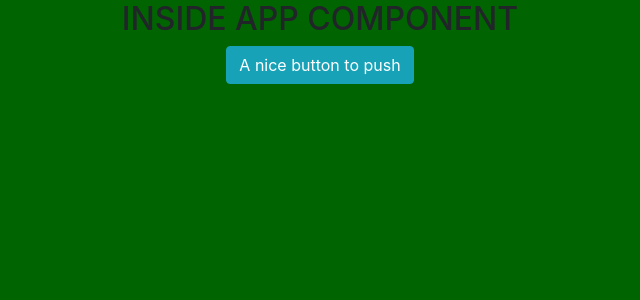
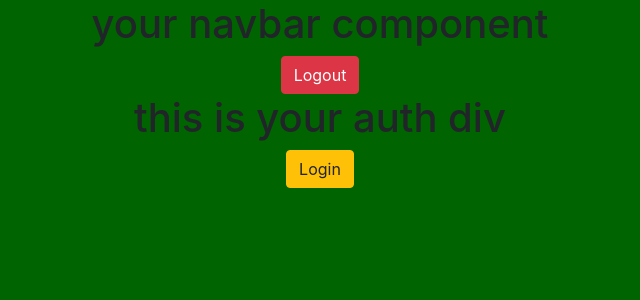
Before and after one commit to ToddSpainhour/scatt-surprise, a React (Create React App) app: page / in a window 1280 px wide. Shown: the top 300 px of the page, without its empty margins (320-960 px from the left). Built offline with nearby package versions, Linux system fonts and the light colour scheme; no server answers.

Commit message:
auth functional

```diff
--- a/src/App/App.js
+++ b/src/App/App.js
@@ -1,12 +1,34 @@
 import React from 'react';
+import firebase from 'firebase/app';
+import 'firebase/auth';
+import fbConnection from '../helpers/data/connection';
+import Navbar from '../components/shared/MyNavbar/MyNavbar';
 import './App.scss';
 
+import Auth from '../components/pages/Auth/Auth';
+
+fbConnection();
+
 class App extends React.Component {
+  state = {
+    authed: false,
+  }
+
+  componentDidMount() {
+    this.removeListener = firebase.auth().onAuthStateChanged((user) => {
+      if (user) {
+        this.setState({ authed: true });
+      } else {
+        this.setState({ authed: false });
+      }
+    });
+  }
+
   render() {
     return (
       <div className="App">
-        <h2>INSIDE APP COMPONENT</h2>
-        <button className="btn btn-info">A nice button to push</button>
+        <Navbar />
+        <Auth />
       </div>
     );
   }
--- /dev/null
+++ b/src/components/pages/Auth/Auth.js
@@ -0,0 +1,24 @@
+import React from 'react';
+import firebase from 'firebase/app';
+import 'firebase/auth';
+
+import './Auth.scss';
+
+class Auth extends React.Component {
+  loginClickEvent = (e) => {
+    e.preventDefault();
+    const provider = new firebase.auth.GoogleAuthProvider();
+    firebase.auth().signInWithPopup(provider);
+  }
+
+  render() {
+    return (
+      <div className="Auth">
+        <h1>this is your auth div</h1>
+        <button className="btn btn-warning" onClick={this.loginClickEvent}>Login</button>
+      </div>
+    );
+  }
+}
+
+export default Auth;
--- /dev/null
+++ b/src/components/pages/Auth/Auth.scss
@@ -0,0 +1,3 @@
+.Auth {
+  display: block;
+}
--- /dev/null
+++ b/src/components/shared/MyNavbar/MyNavbar.js
@@ -0,0 +1,23 @@
+import React from 'react';
+import firebase from 'firebase/app';
+import 'firebase/auth';
+
+import './MyNavbar.scss';
+
+class MyNavbar extends React.Component {
+  logMeOut = (e) => {
+    e.preventDefault();
+    firebase.auth().signOut();
+  }
+
+  render() {
+    return (
+      <div className="MyNavbar">
+        <h1>your navbar component</h1>
+        <button className="btn btn-danger" onClick={this.logMeOut}>Logout</button>
+      </div>
+    );
+  }
+}
+
+export default MyNavbar;
--- /dev/null
+++ b/src/components/shared/MyNavbar/MyNavbar.scss
@@ -0,0 +1,3 @@
+.MyNavbar {
+  display: block
+}
--- /dev/null
+++ b/src/helpers/data/connection.js
@@ -0,0 +1,11 @@
+import firebase from 'firebase/app';
+
+import firebaseConfig from '../apiKeys.json';
+
+const firebaseApp = () => {
+  if (!firebase.apps.length) {
+    firebase.initializeApp(firebaseConfig.firebaseKeys);
+  }
+};
+
+export default firebaseApp;
```
Also changed, not shown: src/helpers/apiKeys.example.json (added, +11 -0 lines), 1 other file (tests, documents, lock files or other folders).
